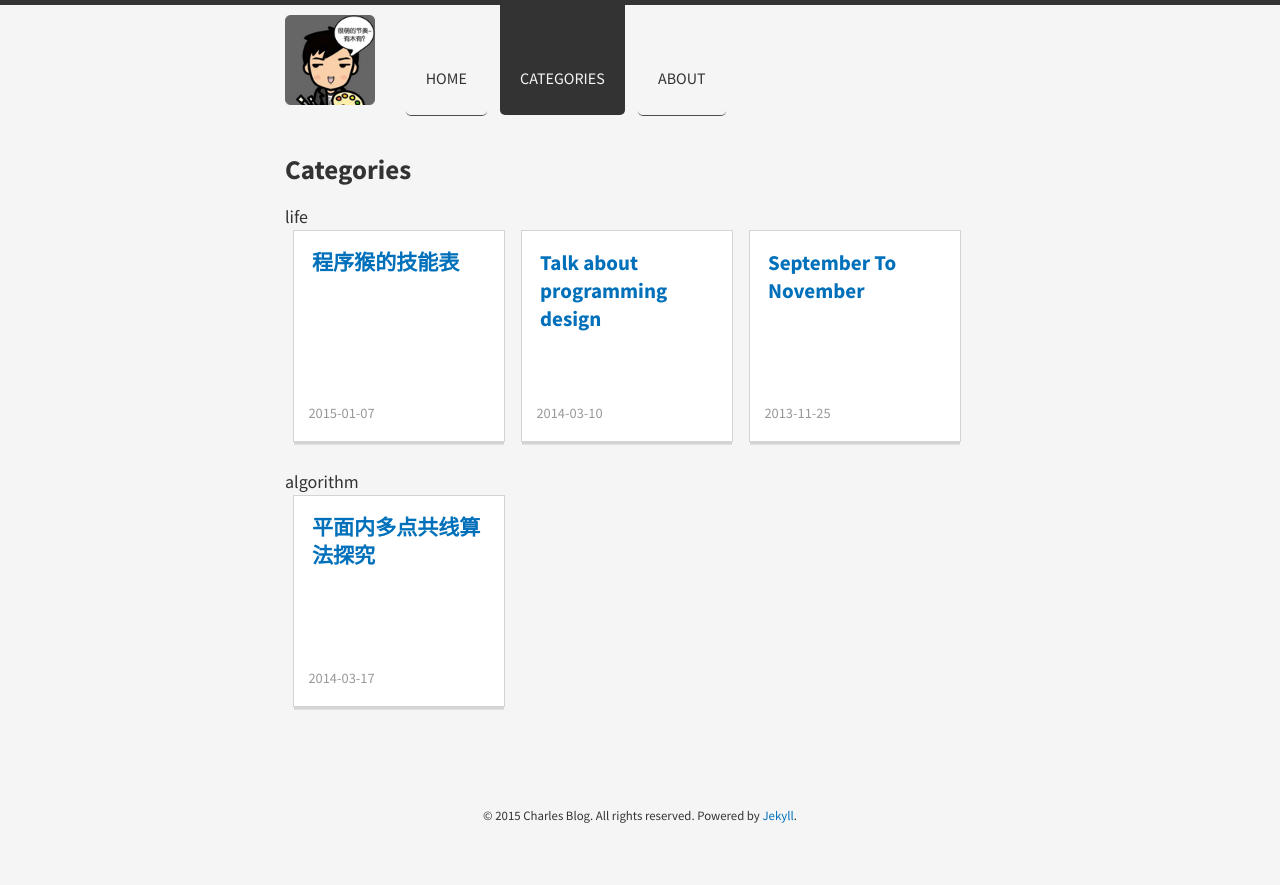
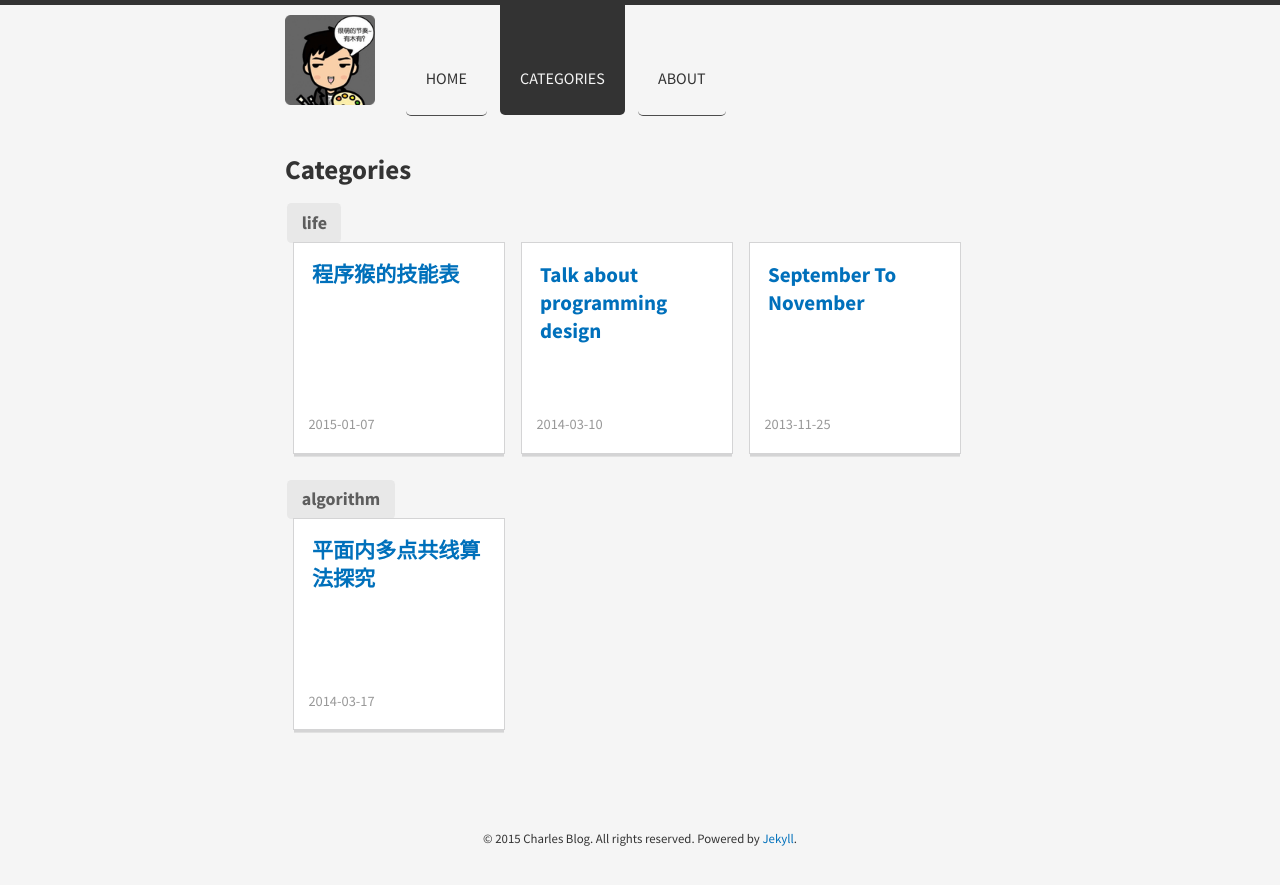
Before and after one commit to JavaCS3/blog, a Jekyll site: the page built from categories/index.html, in a window 1280 px wide. Shown: the top 885 px of the page. Built offline with Jekyll 4.4.1, drawn with Linux system fonts in a browser that asks for light colours; nearby versions of some CDN libraries; Markdown is read by kramdown in place of the engine named in the settings.

Commit message:
add cat title

```diff
--- a/categories/index.html
+++ b/categories/index.html
@@ -4,7 +4,7 @@ title: Categories
 ---
 
 {% for category in site.category_list %}
-  <div>{{ category }}</div>
+  <div class="label">{{ category }}</div>
   <div class="cards">
     {% for page in site.categories[category] %}
       <a class="card" href="{{ site.baseurl }}{{ page.url }}">
--- a/public/css/main.scss
+++ b/public/css/main.scss
@@ -322,6 +322,25 @@ ul.category li a:hover {
   bottom: 1em;
 }
 
+/* label */
+.label {
+    display: inline-block;
+    vertical-align: baseline;
+    line-height: 1;
+    margin: 0px 0.125em;
+    background-color: #E8E8E8;
+    border-color: #E8E8E8;
+    padding: 0.6em 0.8em;
+    color: rgba(0, 0, 0, 0.6);
+    text-transform: none;
+    font-weight: 700;
+    border-radius: 0.2857rem;
+    box-sizing: border-box;
+    transition: #F2F1F0 0.2s ease 0s;
+    background-image: none;
+
+}
+
 /*============================================================================*/
 #logo {
   display: inline-block;
```
